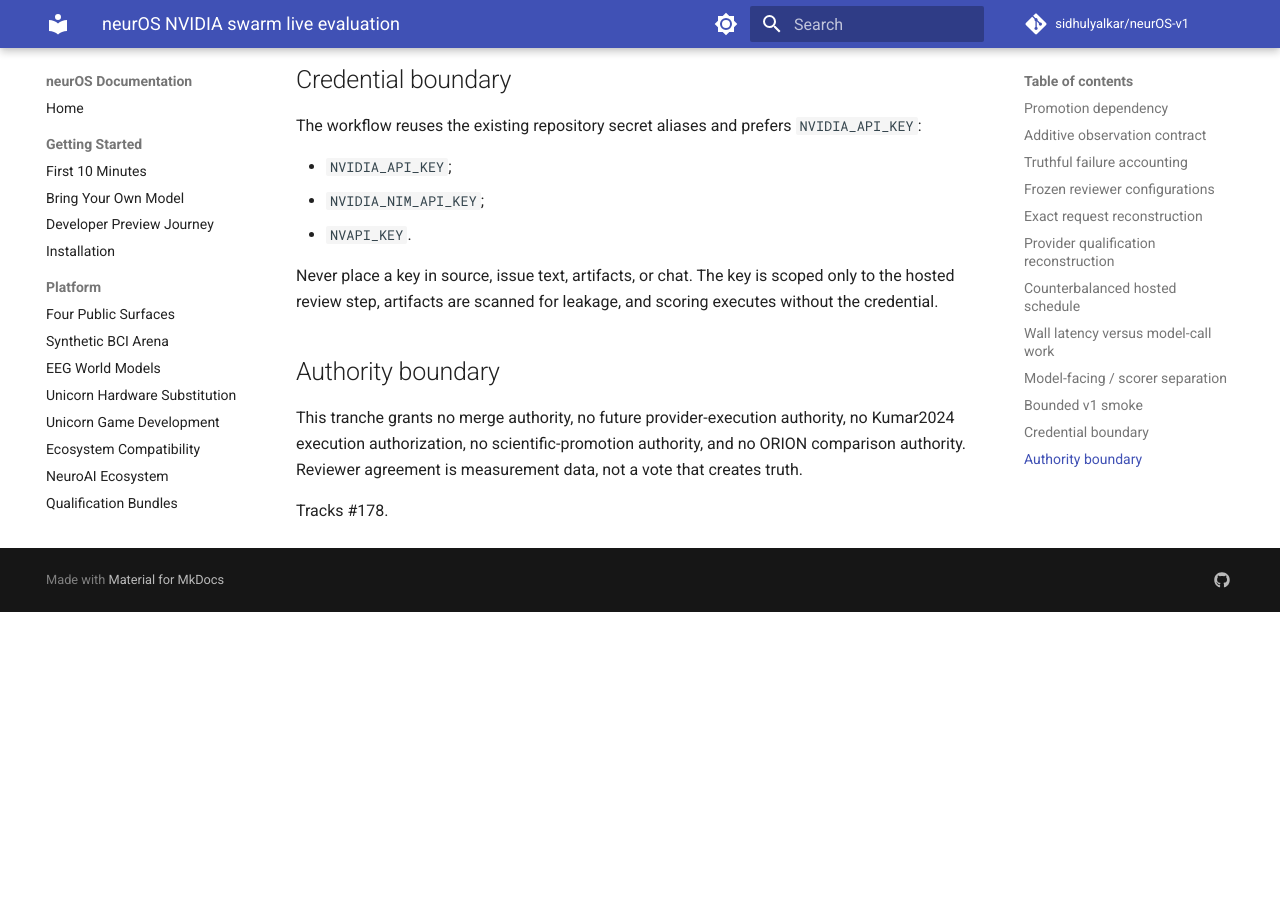
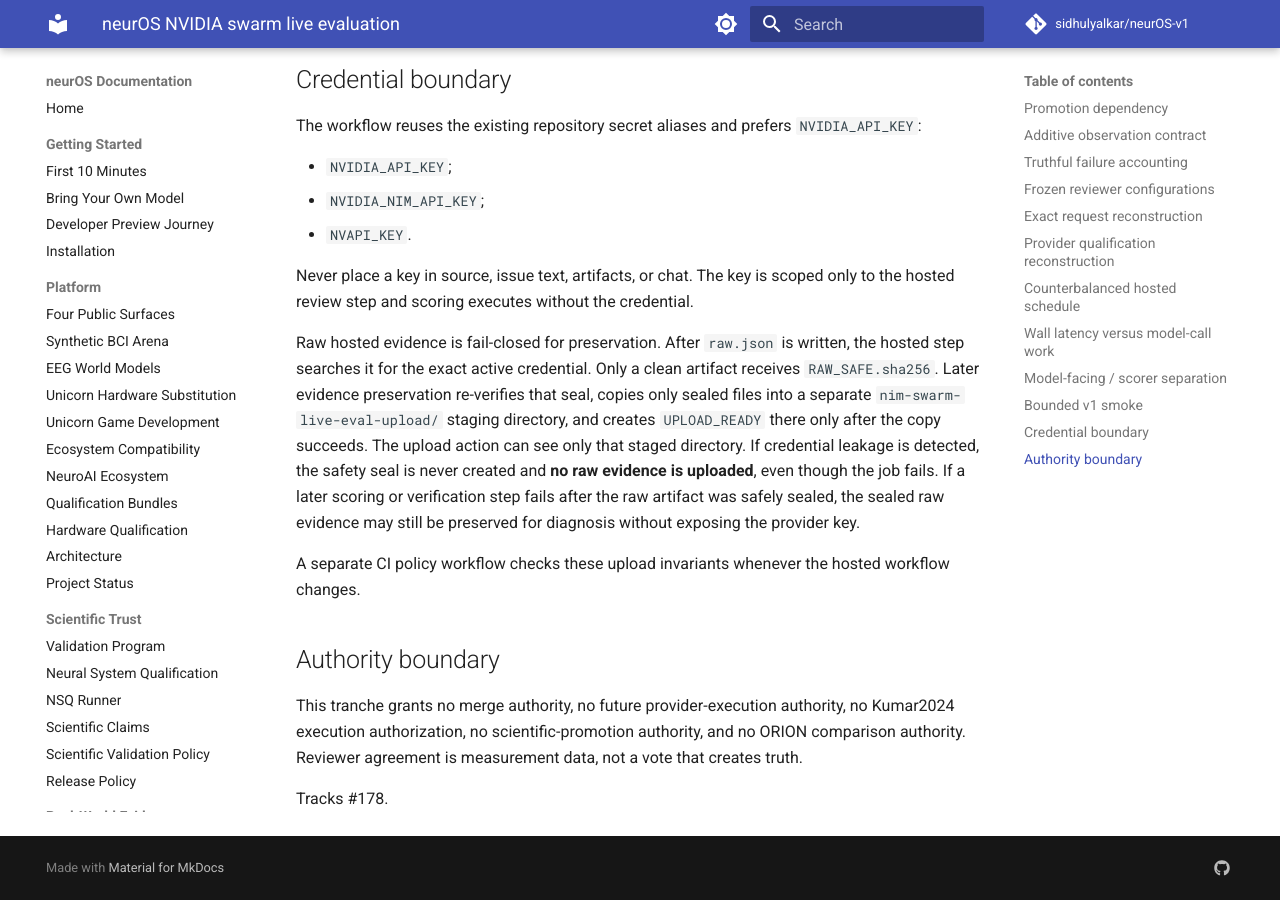
Before and after one commit to sidhulyalkar/neurOS-v1, an MkDocs documentation site: the page built from docs/NEUROS_NIM_SWARM_LIVE_EVAL.md, in a window 1280 px wide and 900 px high, scrolled down 4675 px. Built offline with MkDocs 1.6.1 and Material for MkDocs 9.7.7, drawn with Linux system fonts in a browser that asks for light colours; comment, search, counter and statistics services are not loaded; before the commit the page ends 5287 px from its top, so only the background shows below that.

Commit message:
fix(research): fail-close NIM live smoke artifact upload
Promote fail-closed evidence preservation before any hosted NVIDIA smoke. Raw evidence must pass credential scanning and hash sealing before entering a separate upload staging directory; unsealed raw working evidence is never uploaded. Preserve existing reviewer, scoring, call-budget, and authority semantics.

```diff
--- a/docs/NEUROS_NIM_SWARM_LIVE_EVAL.md
+++ b/docs/NEUROS_NIM_SWARM_LIVE_EVAL.md
@@ -180,7 +180,18 @@ The workflow reuses the existing repository secret aliases and prefers `NVIDIA_A
 - `NVAPI_KEY`.
 
 Never place a key in source, issue text, artifacts, or chat. The key is scoped only to the hosted
-review step, artifacts are scanned for leakage, and scoring executes without the credential.
+review step and scoring executes without the credential.
+
+Raw hosted evidence is fail-closed for preservation. After `raw.json` is written, the hosted step
+searches it for the exact active credential. Only a clean artifact receives `RAW_SAFE.sha256`.
+Later evidence preservation re-verifies that seal, copies only sealed files into a separate
+`nim-swarm-live-eval-upload/` staging directory, and creates `UPLOAD_READY` there only after the
+copy succeeds. The upload action can see only that staged directory. If credential leakage is
+detected, the safety seal is never created and **no raw evidence is uploaded**, even though the
+job fails. If a later scoring or verification step fails after the raw artifact was safely sealed,
+the sealed raw evidence may still be preserved for diagnosis without exposing the provider key.
+
+A separate CI policy workflow checks these upload invariants whenever the hosted workflow changes.
 
 ## Authority boundary
 
```
Also changed, not shown: 2 other files.
